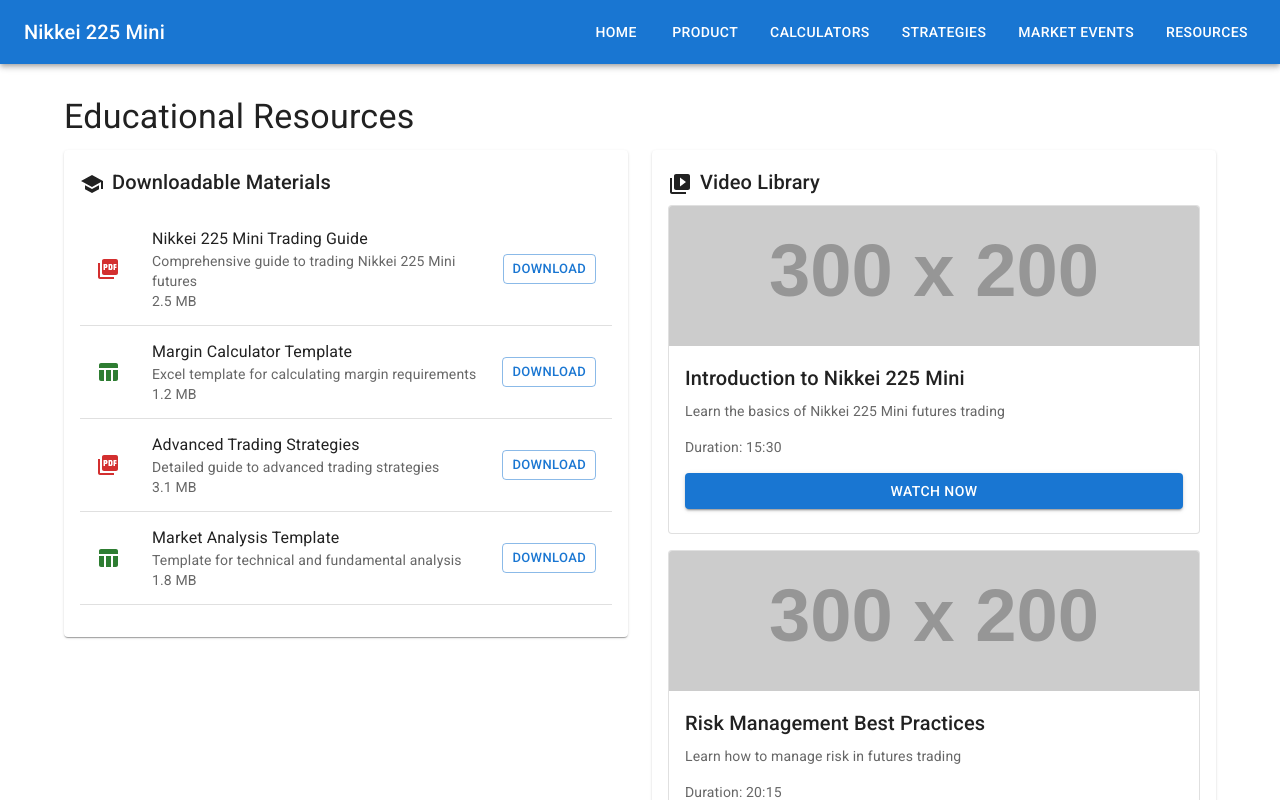
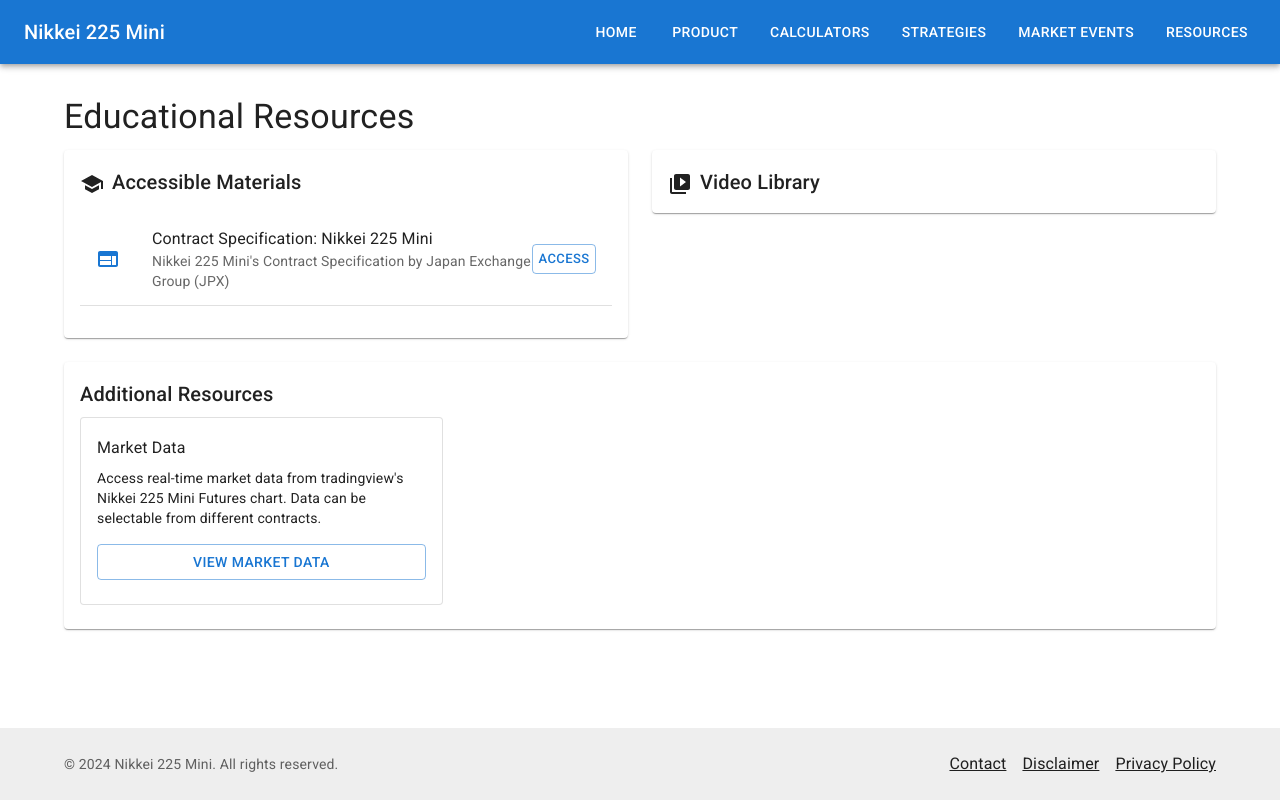
Before and after one commit to vicioususcyclest/Nikkei225, a React (Vite) app: page /resources in a window 1280 px wide. Shown: the top 800 px of the page. Built offline with nearby package versions, Linux system fonts and the light colour scheme.

Commit message:
feat: real-world resources initial placement

```diff
--- a/src/pages/Resources.tsx
+++ b/src/pages/Resources.tsx
@@ -1,4 +1,4 @@
-import React from 'react';
+import React from "react";
 import {
   Box,
   Typography,
@@ -12,89 +12,64 @@
   ListItemIcon,
   ListItemText,
   Divider,
-} from '@mui/material';
+} from "@mui/material";
 import {
   PictureAsPdf,
   TableChart,
   VideoLibrary,
   Description,
   School,
-} from '@mui/icons-material';
+  Web,
+} from "@mui/icons-material";
 
 interface ResourceItem {
   id: number;
   title: string;
-  type: 'PDF' | 'Excel' | 'Video';
+  type: "PDF" | "Excel" | "Video" | "Web";
   description: string;
   thumbnail?: string;
   size?: string;
   duration?: string;
+  redirect?: string;
 }
 
 const mockResources: ResourceItem[] = [
   {
     id: 1,
-    title: 'Nikkei 225 Mini Trading Guide',
-    type: 'PDF',
-    description: 'Comprehensive guide to trading Nikkei 225 Mini futures',
-    size: '2.5 MB',
-  },
-  {
-    id: 2,
-    title: 'Margin Calculator Template',
-    type: 'Excel',
-    description: 'Excel template for calculating margin requirements',
-    size: '1.2 MB',
-  },
-  {
-    id: 3,
-    title: 'Introduction to Nikkei 225 Mini',
-    type: 'Video',
-    description: 'Learn the basics of Nikkei 225 Mini futures trading',
-    duration: '15:30',
-    thumbnail: 'https://via.placeholder.com/300x200',
-  },
-  {
-    id: 4,
-    title: 'Advanced Trading Strategies',
-    type: 'PDF',
-    description: 'Detailed guide to advanced trading strategies',
-    size: '3.1 MB',
-  },
-  {
-    id: 5,
-    title: 'Market Analysis Template',
-    type: 'Excel',
-    description: 'Template for technical and fundamental analysis',
-    size: '1.8 MB',
-  },
-  {
-    id: 6,
-    title: 'Risk Management Best Practices',
-    type: 'Video',
-    description: 'Learn how to manage risk in futures trading',
-    duration: '20:15',
-    thumbnail: 'https://via.placeholder.com/300x200',
+    title: "Contract Specification: Nikkei 225 Mini",
+    type: "Web",
+    description:
+      "Nikkei 225 Mini's Contract Specification by Japan Exchange Group (JPX)",
+    redirect:
+      "https://www.jpx.co.jp/english/derivatives/products/domestic/225mini/01.html",
   },
 ];
 
 const Resources = () => {
   const getIcon = (type: string) => {
     switch (type) {
-      case 'PDF':
-        return <PictureAsPdf color="error" />;
-      case 'Excel':
-        return <TableChart color="success" />;
-      case 'Video':
-        return <VideoLibrary color="primary" />;
+      case "PDF":
+        return <PictureAsPdf color='error' />;
+      case "Excel":
+        return <TableChart color='success' />;
+      case "Video":
+        return <VideoLibrary color='primary' />;
+      case "Web":
+        return <Web color='primary' />;
       default:
         return <Description />;
     }
   };
 
+  const onBtnClicked = (type: string, redirect?: string) => {
+    if (type == "Web") {
+      window.open(redirect, "_blank");
+    }
+  };
+
   return (
     <Box>
-      <Typography variant="h4" component="h1" gutterBottom>
+      <Typography variant='h4' component='h1' gutterBottom>
         Educational Resources
       </Typography>
 
@@ -103,13 +78,13 @@
         <Grid item xs={12} md={6}>
           <Card>
             <CardContent>
-              <Typography variant="h6" gutterBottom>
-                <School sx={{ mr: 1, verticalAlign: 'middle' }} />
-                Downloadable Materials
+              <Typography variant='h6' gutterBottom>
+                <School sx={{ mr: 1, verticalAlign: "middle" }} />
+                Accessible Materials
               </Typography>
               <List>
                 {mockResources
-                  .filter((resource) => resource.type !== 'Video')
+                  .filter((resource) => resource.type !== "Video")
                   .map((resource) => (
                     <React.Fragment key={resource.id}>
                       <ListItem>
@@ -121,20 +96,24 @@
                               {resource.description}
                               <br />
                               <Typography
-                                component="span"
-                                variant="body2"
-                                color="text.secondary"
-                              >
+                                component='span'
+                                variant='body2'
+                                color='text.secondary'>
                                 {resource.size}
                               </Typography>
                             </>
                           }
                         />
-                        <Button variant="outlined" size="small">
-                          Download
+                        <Button
+                          variant='outlined'
+                          size='small'
+                          onClick={() =>
+                            onBtnClicked(resource.type, resource.redirect)
+                          }>
+                          {resource.type == "Web" ? "Access" : "Download"}
                         </Button>
                       </ListItem>
-                      <Divider component="li" />
+                      <Divider component='li' />
                     </React.Fragment>
                   ))}
               </List>
@@ -146,38 +125,40 @@
         <Grid item xs={12} md={6}>
           <Card>
             <CardContent>
-              <Typography variant="h6" gutterBottom>
-                <VideoLibrary sx={{ mr: 1, verticalAlign: 'middle' }} />
+              <Typography variant='h6' gutterBottom>
+                <VideoLibrary sx={{ mr: 1, verticalAlign: "middle" }} />
                 Video Library
               </Typography>
               <Grid container spacing={2}>
                 {mockResources
-                  .filter((resource) => resource.type === 'Video')
+                  .filter((resource) => resource.type === "Video")
                   .map((resource) => (
                     <Grid item xs={12} key={resource.id}>
-                      <Card variant="outlined">
+                      <Card variant='outlined'>
                         <CardMedia
-                          component="img"
-                          height="140"
+                          component='img'
+                          height='140'
                           image={resource.thumbnail}
                           alt={resource.title}
                         />
                         <CardContent>
-                          <Typography variant="h6" gutterBottom>
+                          <Typography variant='h6' gutterBottom>
                             {resource.title}
                           </Typography>
-                          <Typography variant="body2" color="text.secondary" paragraph>
+                          <Typography
+                            variant='body2'
+                            color='text.secondary'
+                            paragraph>
                             {resource.description}
                           </Typography>
-                          <Typography variant="body2" color="text.secondary">
+                          <Typography variant='body2' color='text.secondary'>
                             Duration: {resource.duration}
                           </Typography>
                           <Button
-                            variant="contained"
-                            color="primary"
+                            variant='contained'
+                            color='primary'
                             fullWidth
-                            sx={{ mt: 2 }}
-                          >
+                            sx={{ mt: 2 }}>
                             Watch Now
                           </Button>
                         </CardContent>
@@ -193,55 +174,66 @@
         <Grid item xs={12}>
           <Card>
             <CardContent>
-              <Typography variant="h6" gutterBottom>
+              <Typography variant='h6' gutterBottom>
                 Additional Resources
               </Typography>
               <Grid container spacing={2}>
                 <Grid item xs={12} md={4}>
-                  <Card variant="outlined">
+                  <Card variant='outlined'>
                     <CardContent>
-                      <Typography variant="subtitle1" gutterBottom>
+                      <Typography variant='subtitle1' gutterBottom>
                         Market Data
                       </Typography>
-                      <Typography variant="body2" paragraph>
-                        Access real-time market data, historical prices, and technical indicators.
+                      <Typography variant='body2' paragraph>
+                        Access real-time market data from tradingview's Nikkei
+                        225 Mini Futures chart. Data can be selectable from
+                        different contracts.
                       </Typography>
-                      <Button variant="outlined" fullWidth>
+                      <Button
+                        variant='outlined'
+                        fullWidth
+                        onClick={() => {
+                          window.open(
+                            "https://www.tradingview.com/symbols/OSE-NK225M1!/",
+                            "_blank"
+                          );
+                        }}>
                         View Market Data
                       </Button>
                     </CardContent>
                   </Card>
                 </Grid>
-                <Grid item xs={12} md={4}>
-                  <Card variant="outlined">
+                {/* <Grid item xs={12} md={4}>
+                  <Card variant='outlined'>
                     <CardContent>
-                      <Typography variant="subtitle1" gutterBottom>
+                      <Typography variant='subtitle1' gutterBottom>
                         Trading Tools
                       </Typography>
-                      <Typography variant="body2" paragraph>
-                        Interactive tools for technical analysis and strategy development.
+                      <Typography variant='body2' paragraph>
+                        Interactive tools for technical analysis and strategy
+                        development.
                       </Typography>
-                      <Button variant="outlined" fullWidth>
+                      <Button variant='outlined' fullWidth>
                         Access Tools
                       </Button>
                     </CardContent>
                   </Card>
-                </Grid>
-                <Grid item xs={12} md={4}>
-                  <Card variant="outlined">
+                </Grid> */}
+                {/* <Grid item xs={12} md={4}>
+                  <Card variant='outlined'>
                     <CardContent>
-                      <Typography variant="subtitle1" gutterBottom>
+                      <Typography variant='subtitle1' gutterBottom>
                         Community
                       </Typography>
-                      <Typography variant="body2" paragraph>
+                      <Typography variant='body2' paragraph>
                         Join our trading community for discussions and insights.
                       </Typography>
-                      <Button variant="outlined" fullWidth>
+                      <Button variant='outlined' fullWidth>
                         Join Community
                       </Button>
                     </CardContent>
                   </Card>
-                </Grid>
+                </Grid> */}
               </Grid>
             </CardContent>
           </Card>
```
